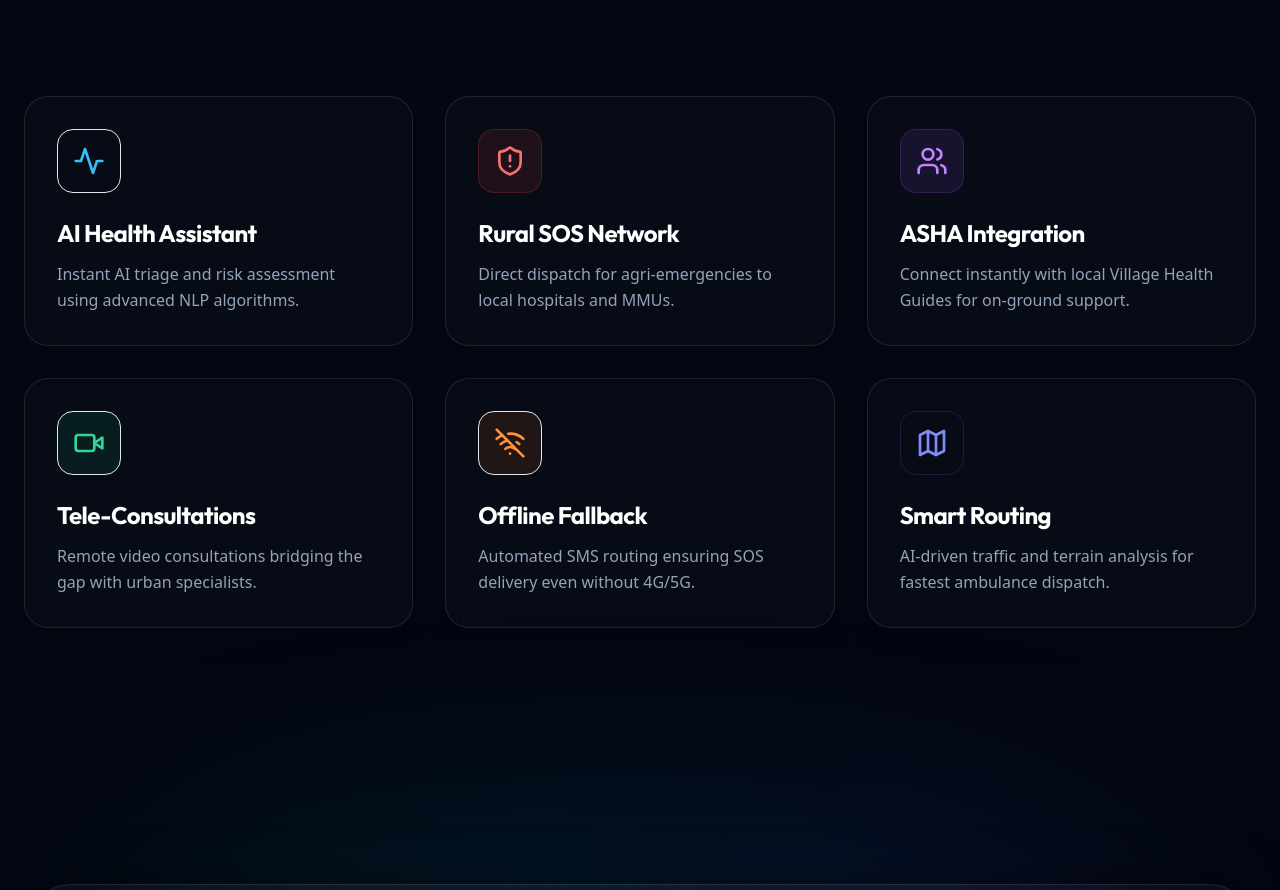
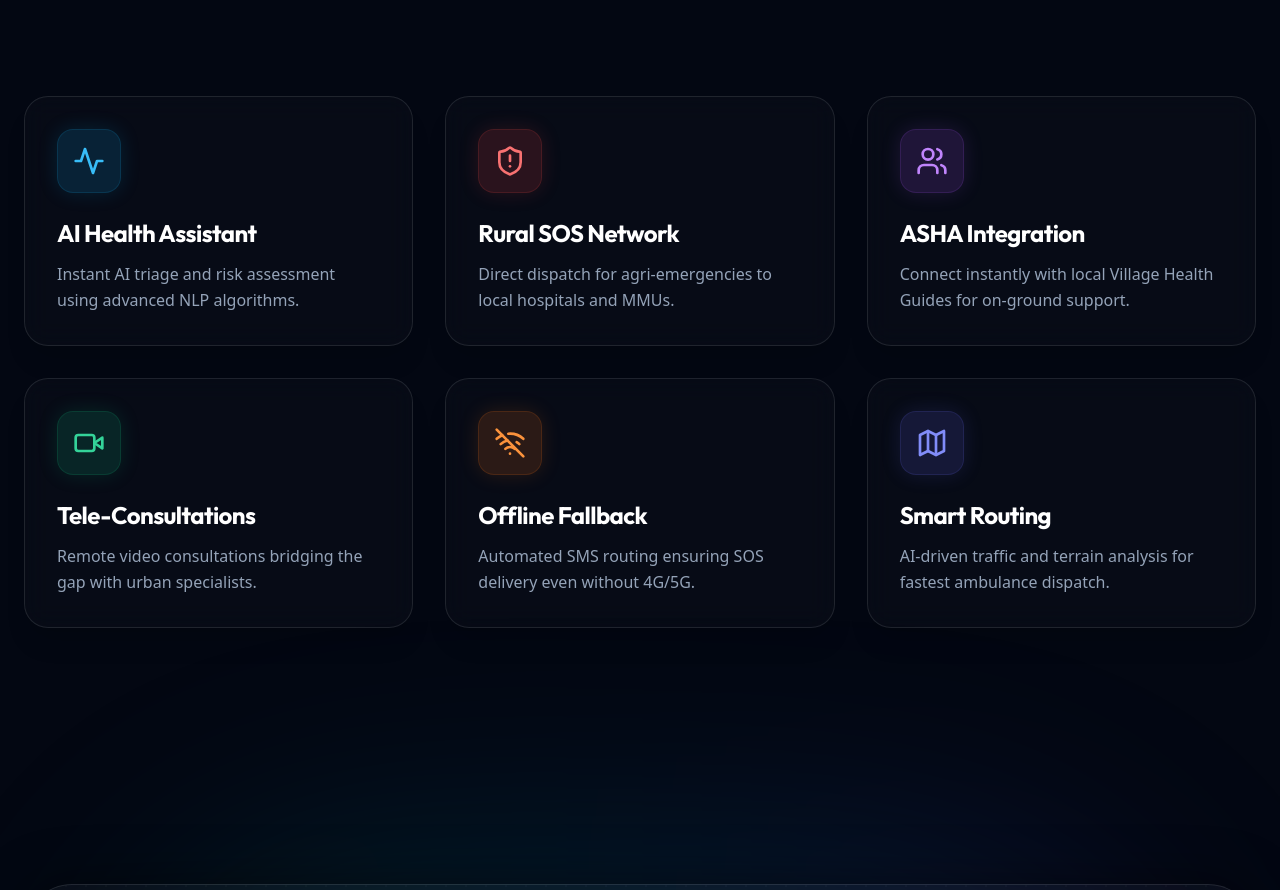
Before and after one commit to Bhogi123-T/CARESPHERE, a React (Vite) app in the folder ehs-frontend/: page / in a window 1280 px wide. Shown: the part 1068-1958 px from the top of the page. Built offline with nearby package versions, Linux system fonts and the light colour scheme; no server answers.

Commit message:
Fix CSS syntax error in Tailwind class breaking Netlify build

```diff
--- a/ehs-frontend/src/pages/LandingPage.jsx
+++ b/ehs-frontend/src/pages/LandingPage.jsx
@@ -176,7 +176,10 @@ const LandingPage = () => {
                 transition={{ duration: 0.5, delay: i * 0.1 }}
               >
                 <InteractiveCard glowColor={f.glow} className="h-full p-8 group bg-white/[0.02] border-white/10 hover:border-white/20 backdrop-blur-md rounded-3xl transition-all duration-500 shadow-xl">
-                  <div className={`w-16 h-16 rounded-2xl bg-${f.color}-500/10 border border-${f.color}-500/20 flex items-center justify-center mb-6 group-hover:scale-110 group-hover:bg-${f.color}-500/20 transition-all duration-500 shadow-[0_0_20px_${f.glow}]`}>
+                  <div
+                    className="w-16 h-16 rounded-2xl flex items-center justify-center mb-6 group-hover:scale-110 transition-all duration-500"
+                    style={{ backgroundColor: f.glow, borderColor: f.glow, borderWidth: '1px', boxShadow: `0 0 20px ${f.glow}` }}
+                  >
                     {f.icon}
                   </div>
                   <h4 className="font-bold text-2xl mb-3 text-white tracking-tight">{f.title}</h4>
```
